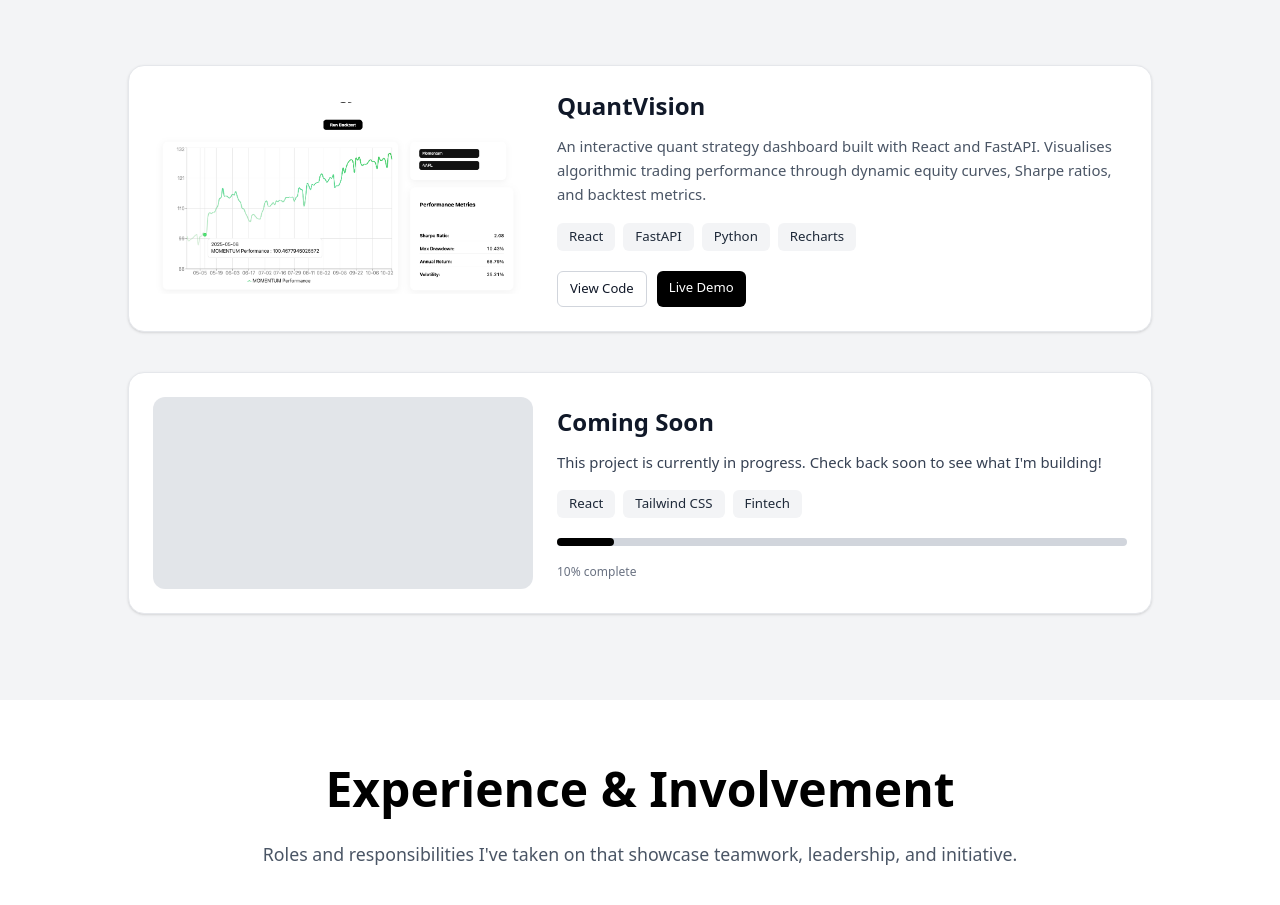
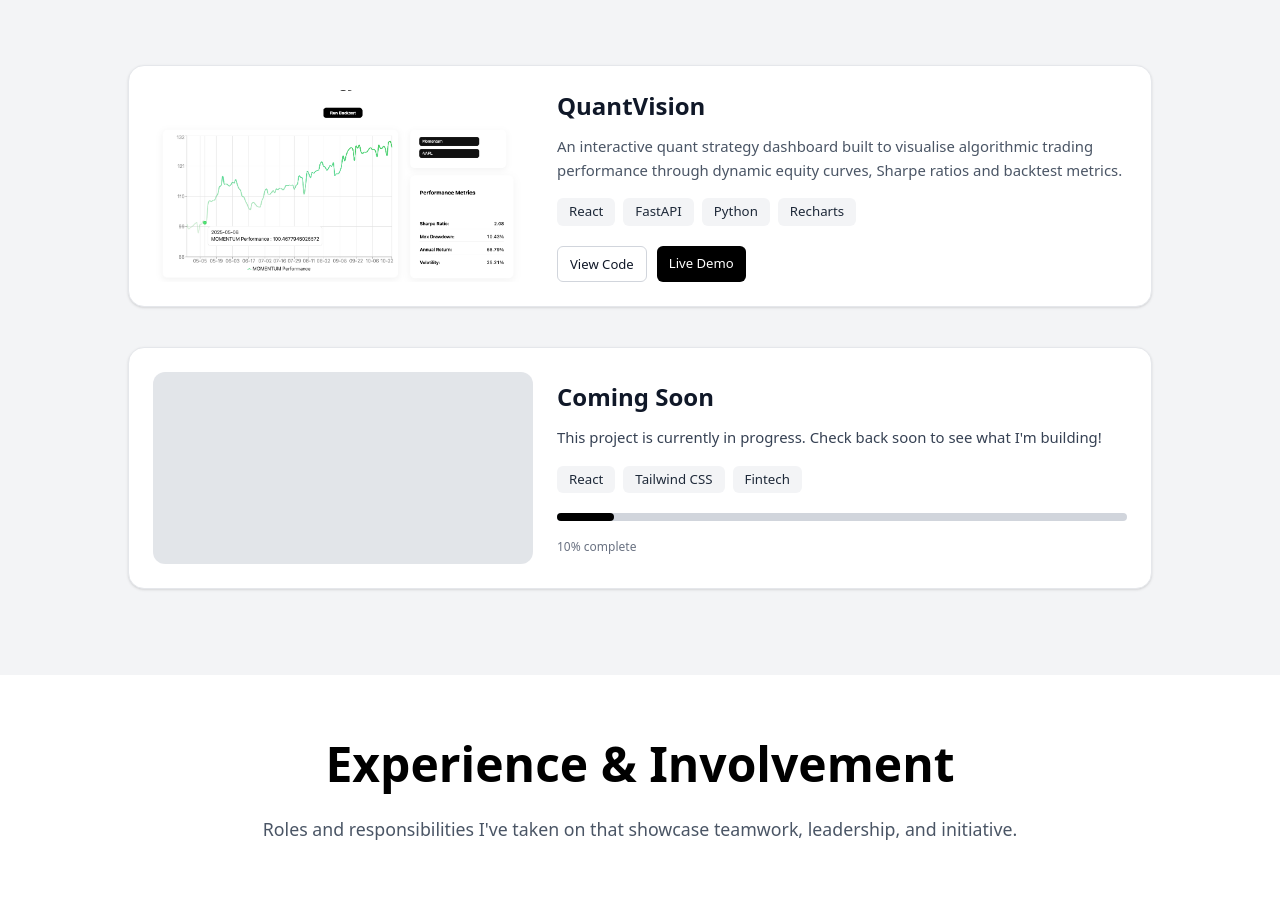
Before and after one commit to ksshubhan/portfolio-website, a React (Vite) app: page / in a window 1280 px wide. Shown: the part 2545-3450 px from the top of the page. Built offline with nearby package versions, Linux system fonts and the light colour scheme.

Commit message:
changing description

```diff
--- a/src/Projects.jsx
+++ b/src/Projects.jsx
@@ -3,7 +3,7 @@ export default function Projects({ sectionRef }) {
     {
       title: 'QuantVision',
       description:
-        'An interactive quant strategy dashboard built with React and FastAPI. Visualises algorithmic trading performance through dynamic equity curves, Sharpe ratios, and backtest metrics.',
+        'An interactive quant strategy dashboard built to visualise algorithmic trading performance through dynamic equity curves, Sharpe ratios and backtest metrics.',
       tags: ['React', 'FastAPI', 'Python', 'Recharts'],
       image: '/quantvision-preview.png',
       code: 'https://github.com/ksshubhan/quantvision-frontend',
```
